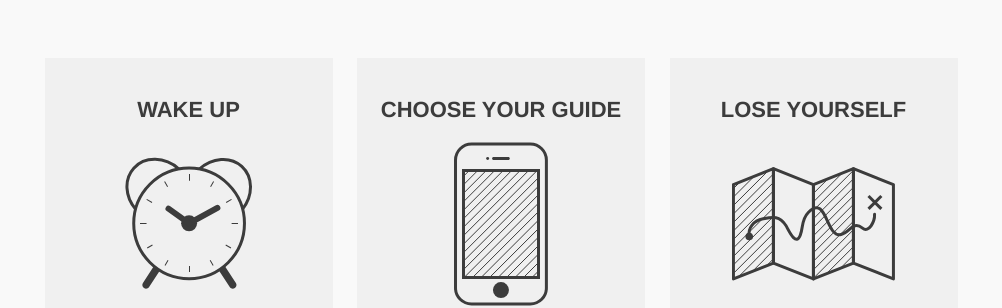
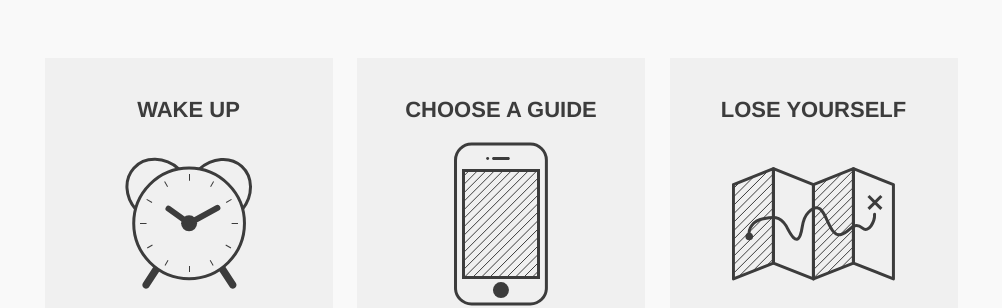
Before and after one commit to anothertompetty/daysmiths, a Jekyll site: the page built from index.html, in a window 1280 px wide. Shown: the part 473-781 px from the top of the page, without its empty margins (139-1141 px from the left). Built offline with Jekyll 4.4.1, drawn with Linux system fonts in a browser that asks for light colours; nearby versions of some CDN libraries; Markdown is read by kramdown in place of the engine named in the settings.

Commit message:
copy tweaks

```diff
--- a/css/style.css
+++ b/css/style.css
@@ -1,7 +1,7 @@
 /*
 Author: Tom Petty
 anothertompetty.com
-Copyright 2014
+Copyright etc. 2014
 */
 
 /* reset */
--- a/index.html
+++ b/index.html
@@ -20,7 +20,7 @@ layout: default
 
 	<div class="step">
 
-		<h2 class="dark">Choose your guide</h2>
+		<h2 class="dark">Choose a guide</h2>
 		<img src="img/home/phone.svg" style="margin-top: 20px">
 
 	</div>
```
